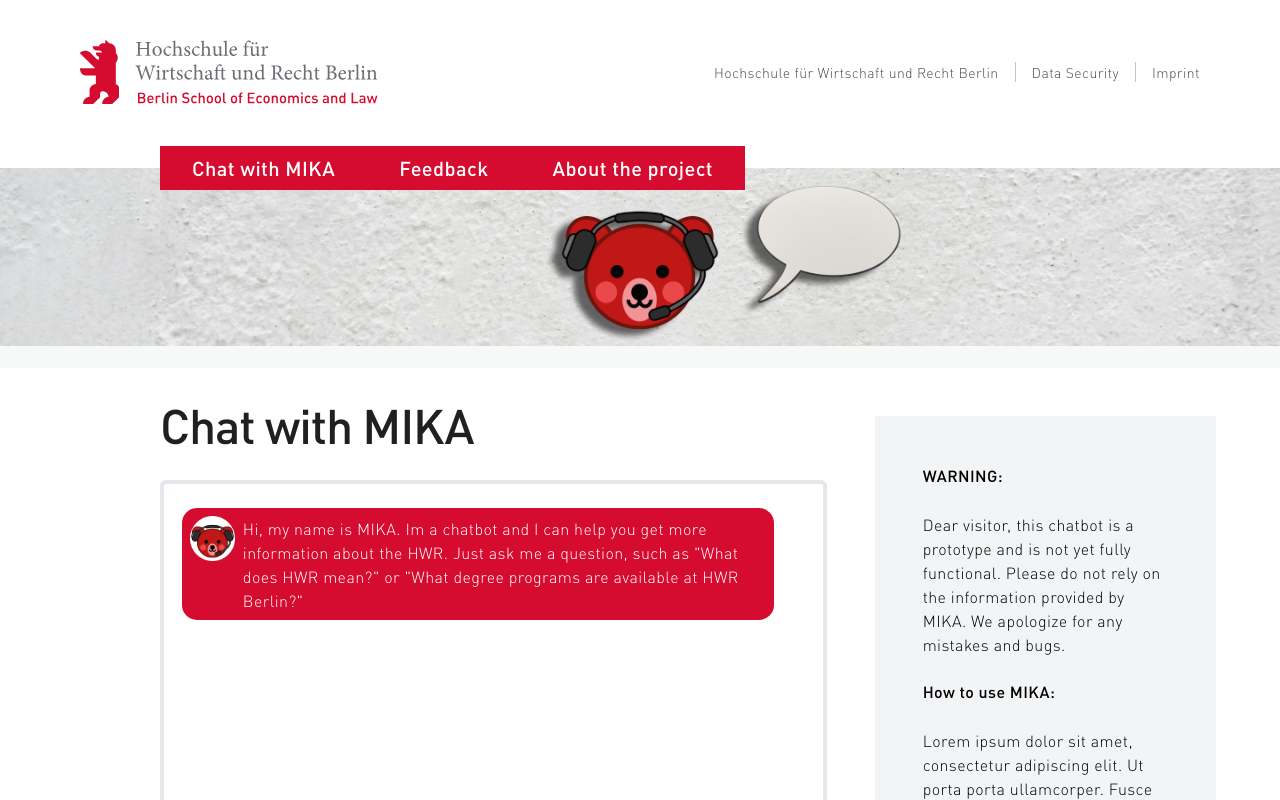
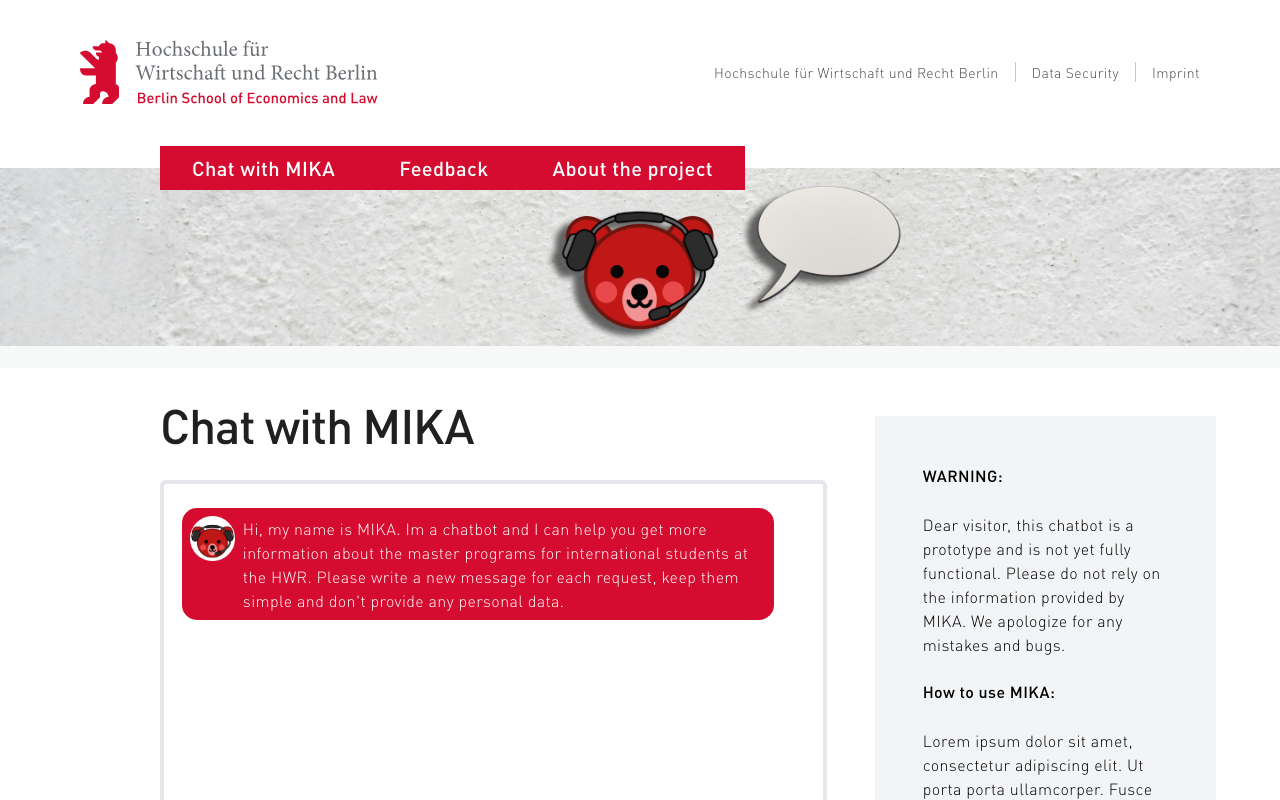
Before and after one commit to hwr-chatbot/Rasa-chatroom-react, a React (Vite) app: page / in a window 1280 px wide. Shown: the top 800 px of the page. Built offline with nearby package versions, Linux system fonts and the light colour scheme.

Commit message:
Fixed MIKA intro message

```diff
--- a/src/components/pages/Chat/Chat.tsx
+++ b/src/components/pages/Chat/Chat.tsx
@@ -19,7 +19,7 @@
 export default function Chat({}: ChatProps) {
 	const firstMessage: ChatMessage = {
 		fromBot: true,
-		text: 'Hi, my name is MIKA. Im a chatbot and I can help you get more information about the HWR. Just ask me a question, such as "What does HWR mean?" or "What degree programs are available at HWR Berlin?"',
+		text: 'Hi, my name is MIKA. Im a chatbot and I can help you get more information about the master programs for international students at the HWR. Please write a new message for each request, keep them simple and don\'t provide any personal data.',
 	}
 	const chatManager = new ChatManager(firstMessage)
 
```
